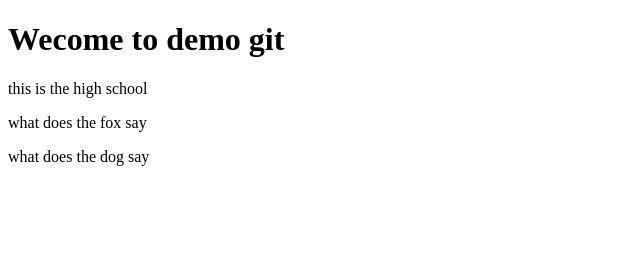
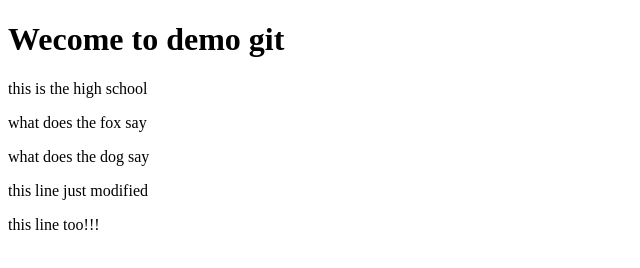
Before and after one commit to Poppypopc/demogit, a plain HTML site: page index.html in a window 1280 px wide. Shown: the whole page, without its empty margins (0-640 px from the left). Drawn offline with Linux system fonts and the light colour scheme.

Commit message:
add two more text

```diff
--- a/index.html
+++ b/index.html
@@ -10,5 +10,7 @@
     <p>this is the high school</p>
     <p>what does the fox say</p>
     <p>what does the dog say</p>
+    <p> this line just modified</p>
+    <p>this line too!!!</p>
 </body>
 </html>
```
